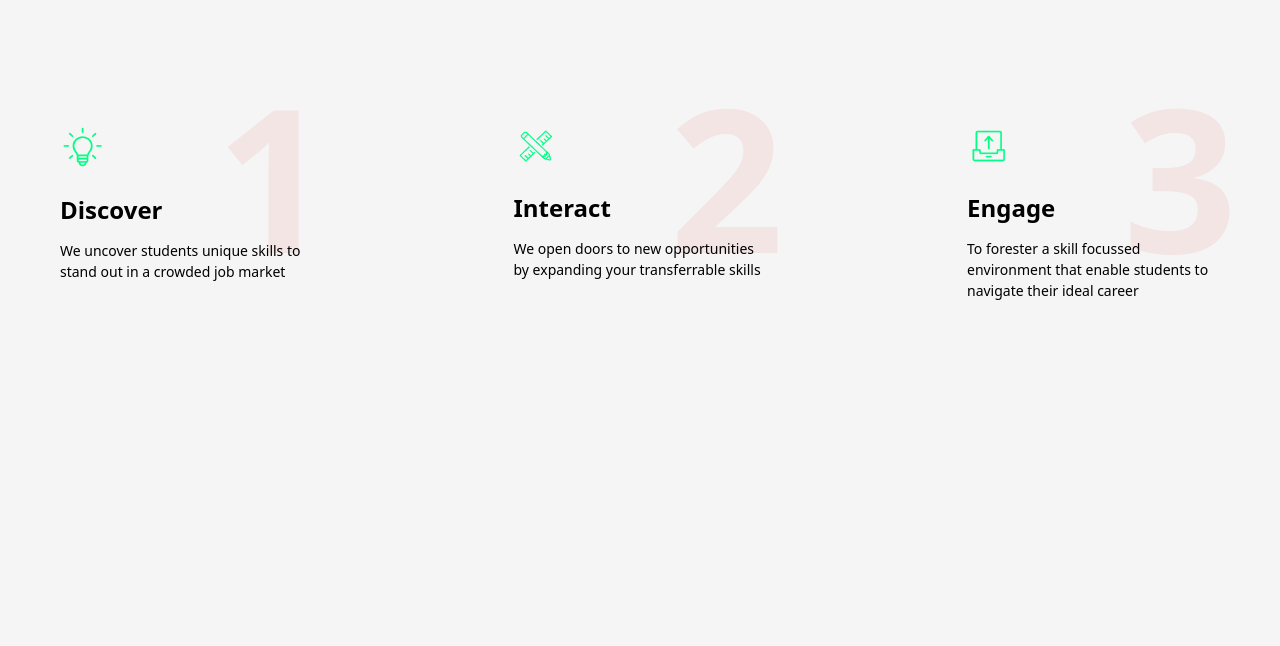
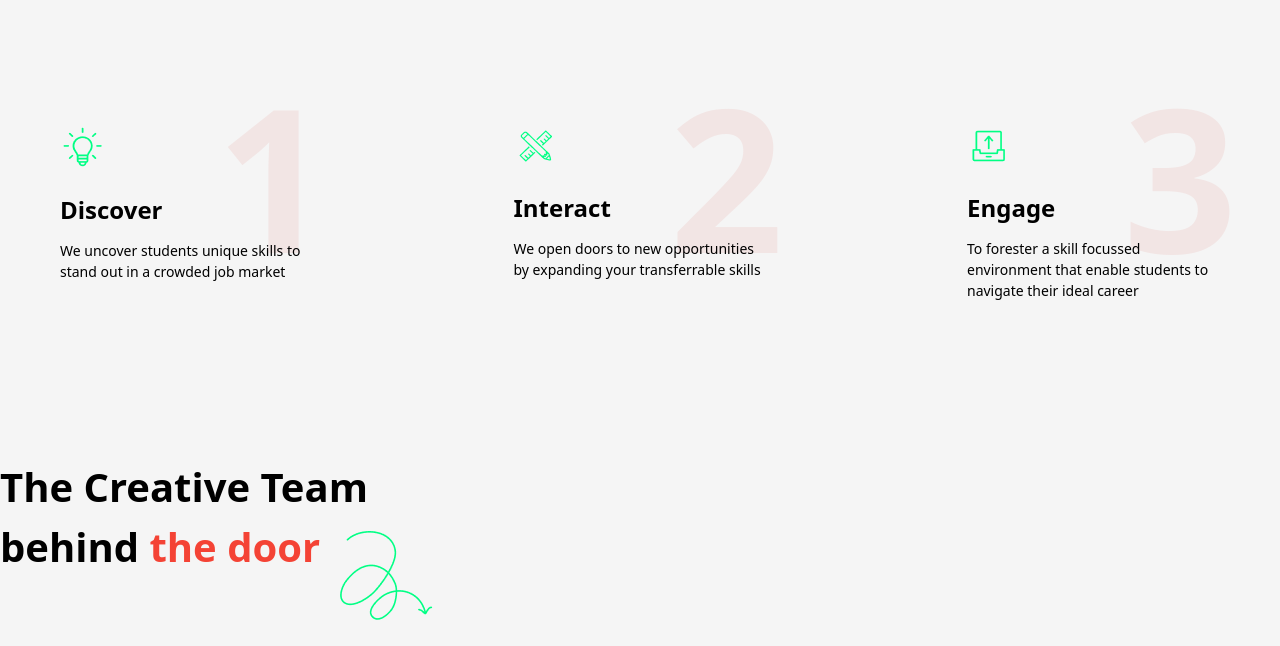
Before and after one commit to Tanzim-ahmed-ratin/Tailwind_project--2, a website built with Vite: page index.html in a window 1280 px wide. Shown: the part 1610-2256 px from the top of the page. Before the commit the page ends 2067 px from the top, so only its background shows below. Built offline with nearby package versions, Linux system fonts and the light colour scheme; files whose address does not match are found by name.

Commit message:
creative_team section start

```diff
--- a/index.html
+++ b/index.html
@@ -134,5 +134,12 @@
         </div>
        </section>
 
+       <!--creative_team section-->
+
+       <section class="relative">
+        <h1 class="text-[32px] text-[40px] font-semibold">The Creative Team <br> behind <span class="text-[#F44335]">the door</span></h1>
+        <img class="absolute top-14 left-80" src="image/Arrow_10.png" alt="">
+       </section>
+
 </body>
 </html>
```
